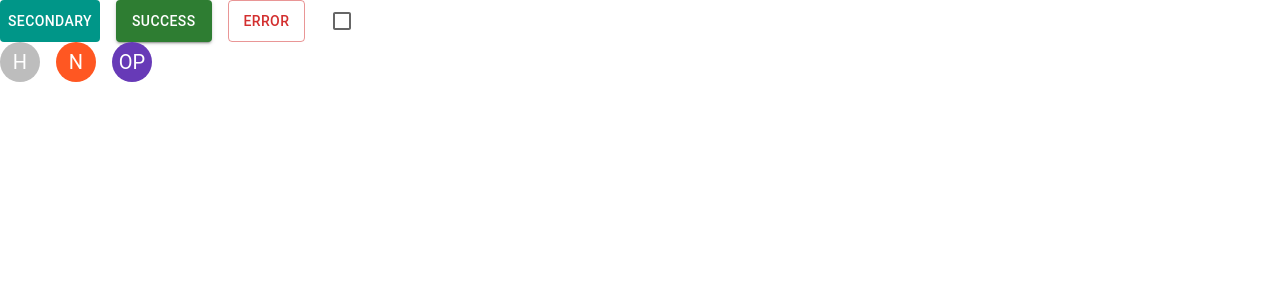
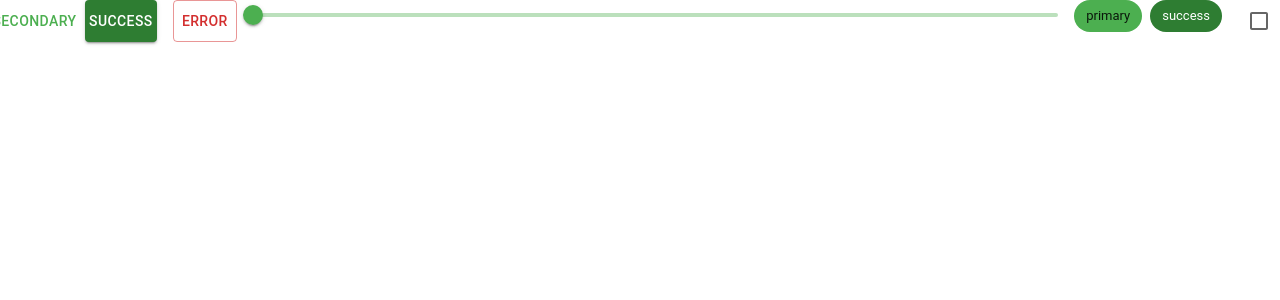
Before and after one commit to BeboBonbo/First-project-REACT-learning, a React (Create React App) app in the folder first-project-with-mui/: page / in a window 1280 px wide. Shown: the top 300 px of the page. Built offline with nearby package versions, Linux system fonts and the light colour scheme.

Commit message:
Material UI Theme Customization/2

```diff
--- a/first-project-with-mui/src/Material.js
+++ b/first-project-with-mui/src/Material.js
@@ -3,16 +3,18 @@ import Stack from "@mui/material/Stack";
 import Button from "@mui/material/Button";
 import Avatar from "@mui/material/Avatar";
 import { deepOrange, deepPurple } from "@mui/material/colors";
-import Checkbox from '@mui/material/Checkbox';
-const label = { inputProps: { 'aria-label': 'Checkbox demo' } };
+import Checkbox from "@mui/material/Checkbox";
+import Slider from "@mui/material/Slider";
+import Chip from "@mui/material/Chip";
+
+const label = { inputProps: { "aria-label": "Checkbox demo" } };
 
 export default function Material() {
   return (
     <>
       <Stack direction="row" spacing={2}>
         <Button
-          color="secondary"
-          style={{ background: "#009688", color: "white" }}
+          color="primary"
           onClick={() => {
             alert("Clicked");
           }}
@@ -25,14 +27,18 @@ export default function Material() {
         <Button variant="outlined" color="error">
           Error
         </Button>
-
+        <Slider aria-label="Volume" />
+        <Stack direction="row" spacing={1}>
+          <Chip label="primary" color="primary" />
+          <Chip label="success" color="success" />
+        </Stack>
         <Checkbox {...label} />
       </Stack>
-      <Stack direction="row" spacing={2}>
+      {/* <Stack direction="row" spacing={2}>
         <Avatar>H</Avatar>
         <Avatar sx={{ bgcolor: deepOrange[500] }}>N</Avatar>
         <Avatar sx={{ bgcolor: deepPurple[500] }}>OP</Avatar>
-      </Stack>
+      </Stack> */}
     </>
   );
 }
```
